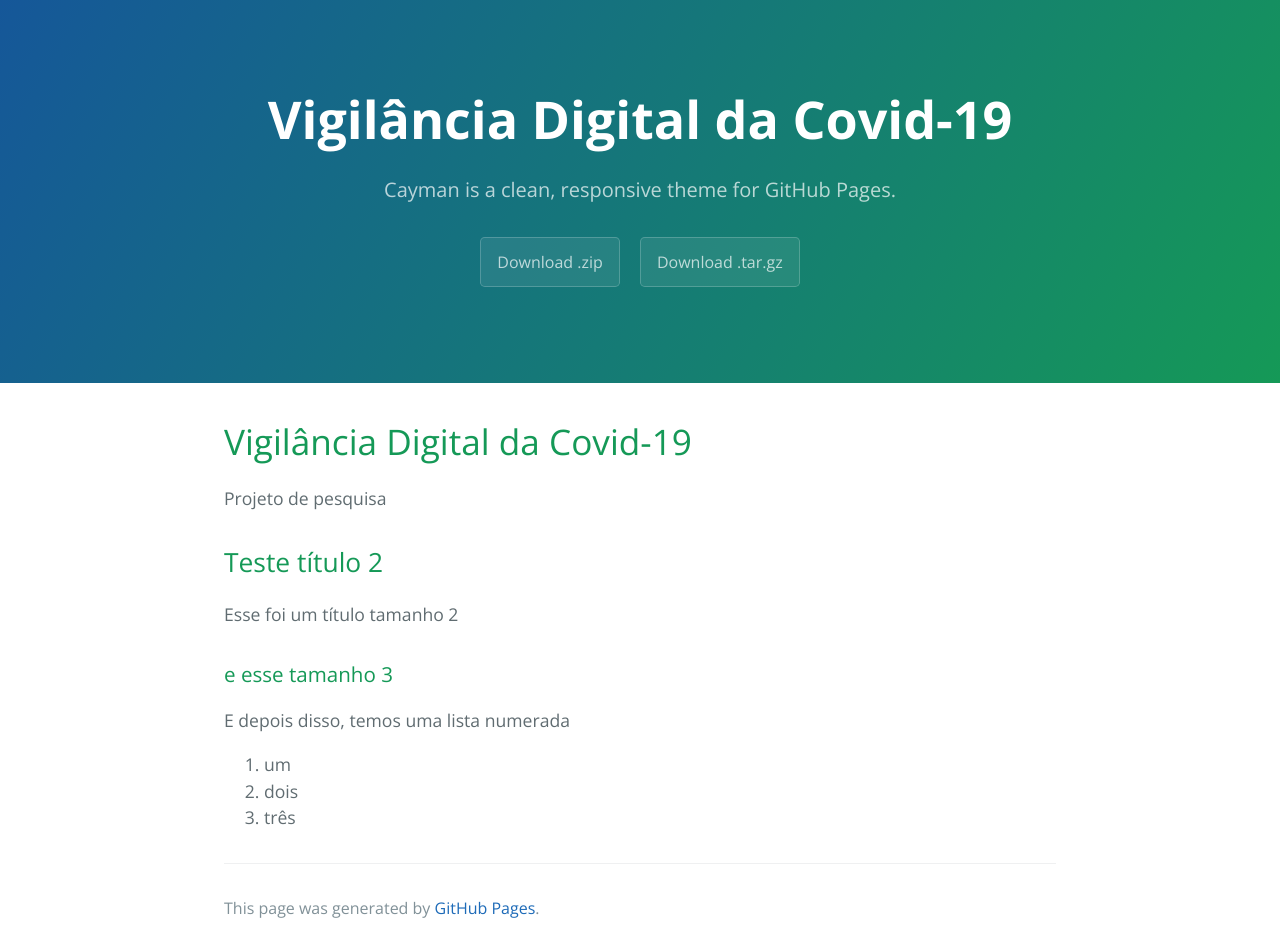
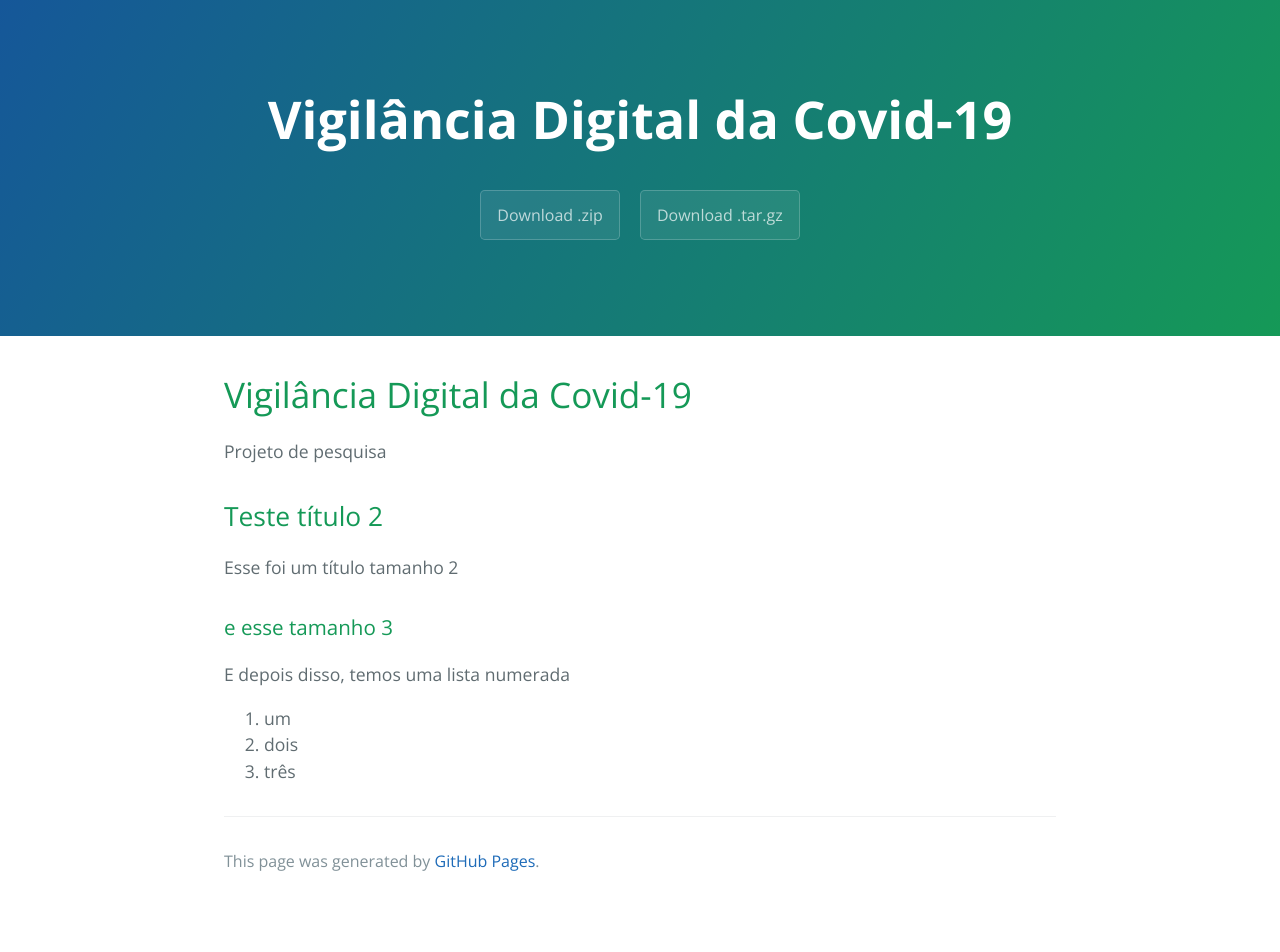
Before and after one commit to vigilanciacovid/vigilanciacovid.github.io, a Jekyll site: the page built from index.md, in a window 1280 px wide. Built offline with Jekyll 4.4.1, drawn with Linux system fonts in a browser that asks for light colours; our own code applies the rules of GitHub Pages for plain Markdown files; the repository's description, which GitHub fills in, is left out; after the commit the page ends 905 px from its top, so only the background shows below that.

Commit message:
Update _config.yml

```diff
--- a/_config.yml
+++ b/_config.yml
@@ -1,5 +1,4 @@
-title: Cayman theme
-description: Cayman is a clean, responsive theme for GitHub Pages.
+title: Vigilância COVID-19
 show_downloads: true
 google_analytics:
 theme: jekyll-theme-cayman
```
